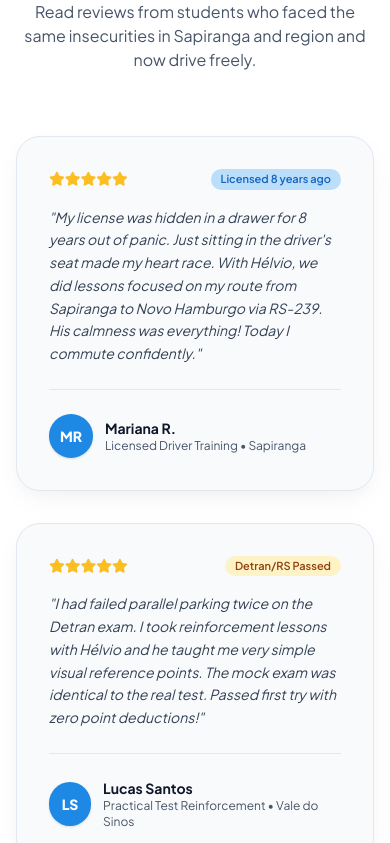
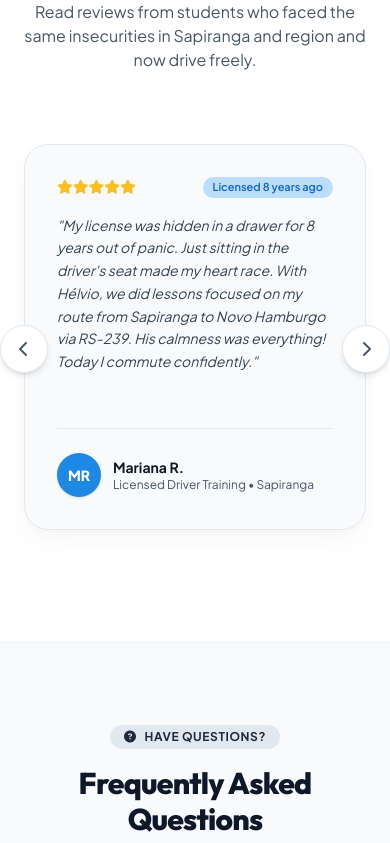
Before and after one commit to JoaoGH/instrutor-autonomo, a React (Vite) app: page / in a window 390 px wide. Shown: the part 9720-10563 px from the top of the page. Built offline with nearby package versions, Linux system fonts and the light colour scheme; the HTML template or start-up script is replaced by a standard one.

Commit message:
feat: adicionar mais testemunhos
Refatorar testemunhos para ficar como um carrossel
Adicionar novos depoimentos

```diff
--- a/src/components/Testimonials.jsx
+++ b/src/components/Testimonials.jsx
@@ -1,9 +1,34 @@
 import { useTranslation } from 'react-i18next';
 import { TESTIMONIALS} from "../data/content.js";
+import { useRef } from "react";
 
 export default function Testimonials() {
   const { t } = useTranslation();
   const items = TESTIMONIALS;
+  const scrollContainerRef = useRef(null);
+
+  const scroll = (direction) => {
+    if (scrollContainerRef.current) {
+      const { current } = scrollContainerRef;
+      const scrollAmount = current.firstChild ? current.firstChild.offsetWidth + 24 : 350;
+
+      const maxScrollLeft = current.scrollWidth - current.clientWidth;
+
+      if (direction === 'left') {
+        if (current.scrollLeft <= 0) {
+          current.scrollTo({ left: maxScrollLeft, behavior: 'smooth' });
+        } else {
+          current.scrollBy({ left: -scrollAmount, behavior: 'smooth' });
+        }
+      } else {
+        if (current.scrollLeft >= maxScrollLeft - 2) {
+          current.scrollTo({ left: 0, behavior: 'smooth' });
+        } else {
+          current.scrollBy({ left: scrollAmount, behavior: 'smooth' });
+        }
+      }
+    }
+  };
 
   return (
     <section id="depoimentos" className="py-20 bg-white border-b border-slate-200/60">
@@ -19,13 +44,26 @@ export default function Testimonials() {
           <p className="text-base sm:text-lg text-slate-600">{t('testimonials.subtitle')}</p>
         </div>
 
-        {/* Grid de Depoimentos */}
-        <div className="grid grid-cols-1 md:grid-cols-2 lg:grid-cols-3 gap-8">
-          {Array.isArray(items) &&
-            items.map((item) => (
+        {/* Controles e Carrossel */}
+        <div className="relative group">
+          {/* Botão Voltar (Esquerda) */}
+          <button
+              onClick={() => scroll('left')}
+              className="absolute -left-4 md:-left-6 top-1/2 -translate-y-1/2 z-10 w-12 h-12 flex items-center justify-center bg-white border border-slate-200 shadow-md rounded-full text-slate-600 hover:text-brand-600 hover:bg-slate-50 transition-all opacity-100 lg:opacity-0 lg:group-hover:opacity-100 focus:opacity-100"
+              aria-label="Anterior"
+          >
+            <i className="fa-solid fa-chevron-left"></i>
+          </button>
+
+          {/* Container do Carrossel (Substituiu a Grid) */}
+          <div
+              ref={scrollContainerRef}
+              className="flex gap-6 overflow-x-auto snap-x snap-mandatory scroll-smooth pb-8 pt-2 px-2 [scrollbar-width:none] [&::-webkit-scrollbar]:hidden"
+          >
+            {Array.isArray(items) && items.map((item) => (
               <div
                 key={item.id}
-                className="p-8 rounded-3xl bg-slate-50 border border-slate-200 flex flex-col justify-between shadow-soft"
+                className="snap-center shrink-0 w-full sm:w-[calc(50%-12px)] lg:w-[calc(33.333%-16px)] p-8 rounded-3xl bg-slate-50 border border-slate-200 flex flex-col justify-between shadow-soft"
               >
                 <div className="space-y-4">
                   <div className="flex items-center justify-between">
@@ -56,6 +94,17 @@ export default function Testimonials() {
                 </div>
               </div>
             ))}
+          </div>
+
+          {/* Botão Avançar (Direita) */}
+          <button
+              onClick={() => scroll('right')}
+              className="absolute -right-4 md:-right-6 top-1/2 -translate-y-1/2 z-10 w-12 h-12 flex items-center justify-center bg-white border border-slate-200 shadow-md rounded-full text-slate-600 hover:text-brand-600 hover:bg-slate-50 transition-all opacity-100 lg:opacity-0 lg:group-hover:opacity-100 focus:opacity-100"
+              aria-label="Próximo"
+          >
+            <i className="fa-solid fa-chevron-right"></i>
+          </button>
+
         </div>
       </div>
     </section>
--- a/src/data/content.js
+++ b/src/data/content.js
@@ -46,4 +46,31 @@ export const TESTIMONIALS = [
     rating: 5,
     review: "testimonials.items.review3",
   },
+  {
+    id: 3,
+    type: TipoTestemunho.HABILITADO,
+    name: "Fernanda Lima",
+    initials: "FL",
+    service: "testimonials.items.service4",
+    rating: 5,
+    review: "testimonials.items.review4",
+  },
+  {
+    id: 4,
+    type: TipoTestemunho.PRIMEIRA_HABILITACAO,
+    name: "Roberto Vargas",
+    initials: "RV",
+    service: "testimonials.items.service5",
+    rating: 5,
+    review: "testimonials.items.review5",
+  },
+  {
+    id: 5,
+    type: TipoTestemunho.APROVADO_DETRAN,
+    name: "Amanda Costa",
+    initials: "AC",
+    service: "testimonials.items.service6",
+    rating: 5,
+    review: "testimonials.items.review6",
+  }
 ];
--- a/src/locales/pt-BR.json
+++ b/src/locales/pt-BR.json
@@ -244,7 +244,13 @@
       "service2": "Reforço para Exame Prático • Vale do Sinos",
       "review2": "Eu já tinha reprovado duas vezes na baliza do Detran. Contratei o reforço com o Hélvio e ele me ensinou pontos de referência visuais muito fáceis. O simulado que fizemos foi idêntico à prova. Passei de primeira sem perder nenhum ponto!",
       "service3": "1ª Habilitação do Zero • Campo Bom / Sapiranga",
-      "review3": "Nunca tinha ligado um carro na vida e sou extremamente ansiosa. O Hélvio explicou cada detalhe sem nunca levantar a voz ou reclamar. Ele transmite uma segurança surreal. Recomendo de olhos fechados para quem tem medo de instrutor estressado!"
+      "review3": "Nunca tinha ligado um carro na vida e sou extremamente ansiosa. O Hélvio explicou cada detalhe sem nunca levantar a voz ou reclamar. Ele transmite uma segurança surreal. Recomendo de olhos fechados para quem tem medo de instrutor estressado!",
+      "service4": "Treinamento para Habilitados • Parobé / Taquara",
+      "review4": "Sempre tive medo de pegar rodovia, o fluxo intenso da RS-239 me travava completamente. O Hélvio me passou muita segurança e ensinou técnicas de direção defensiva que mudaram tudo. Fazer o trajeto de Parobé até Taquara hoje é super tranquilo.",
+      "service5": "1ª Habilitação do Zero • Campo Bom",
+      "review5": "Começar do zero depois dos 40 anos parecia impossível para mim. Ele teve uma paciência de ouro para me ensinar desde os pedais até a troca de marchas no trânsito do centro de Campo Bom. A didática dele faz toda a diferença para quem tem insegurança.",
+      "service6": "Reforço para Exame Prático • Novo Hamburgo",
+      "review6": "Fiz o pacote de aulas de reforço focado no percurso do exame prático de Novo Hamburgo. Ele me mostrou todas as 'pegadinhas' das ruas e corrigiu meus vícios no volante. O resultado não podia ser outro: aprovada sem cometer nenhuma falta! Recomendo de olhos fechados."
     }
   },
   "faq": {
```
